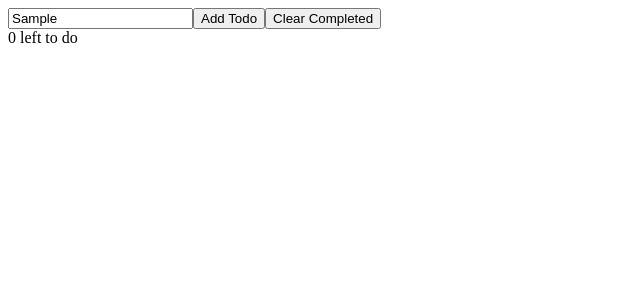
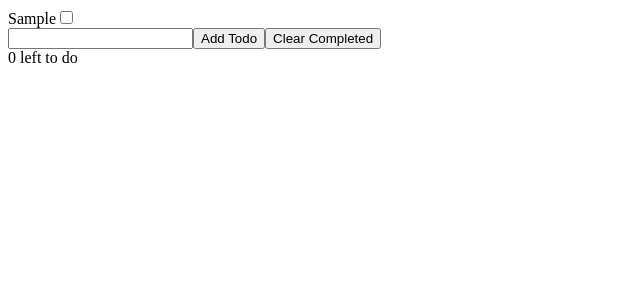
Before and after one commit to r-keenan/WebDevSimplified-React, a React (Create React App) app: page / in a window 1280 px wide. Both pictures are taken after typing "Sample" into the empty fields and a click on the button "Add Todo". Shown: the top 300 px of the page, without its empty margins (0-640 px from the left). Built offline with nearby package versions, Linux system fonts and the light colour scheme.

Commit message:
Added UUID for id property

```diff
--- a/package.json
+++ b/package.json
@@ -9,6 +9,7 @@
     "react": "^17.0.2",
     "react-dom": "^17.0.2",
     "react-scripts": "4.0.3",
+    "uuid": "^8.3.2",
     "web-vitals": "^1.1.2"
   },
   "scripts": {
--- a/src/App.js
+++ b/src/App.js
@@ -1,4 +1,5 @@
 import React, { useState, useRef } from "react";
+import { v4 as uuidv4 } from "uuid";
 
 import ToDoList from "./components/ToDoList";
 
@@ -9,7 +10,10 @@ function App() {
   function handleAddToDo(e) {
     const name = todoNameRef.current.value;
     if (name === "") return;
-    console.log(name);
+    setTodos((prevTodos) => {
+      return [...prevTodos, { id: uuidv4(), name: name, complete: false }];
+    });
+    todoNameRef.current.value = "";
   }
   return (
     <>
--- a/src/components/ToDo.js
+++ b/src/components/ToDo.js
@@ -4,7 +4,7 @@ export default function ToDo({ todo }) {
   return (
     <div>
       <label>
-        {todo}
+        {todo.name}
         <input type="checkbox" checked={todo.complete} />
       </label>
     </div>
```
Also changed, not shown: 1 other file (tests, documents, lock files or other folders).
